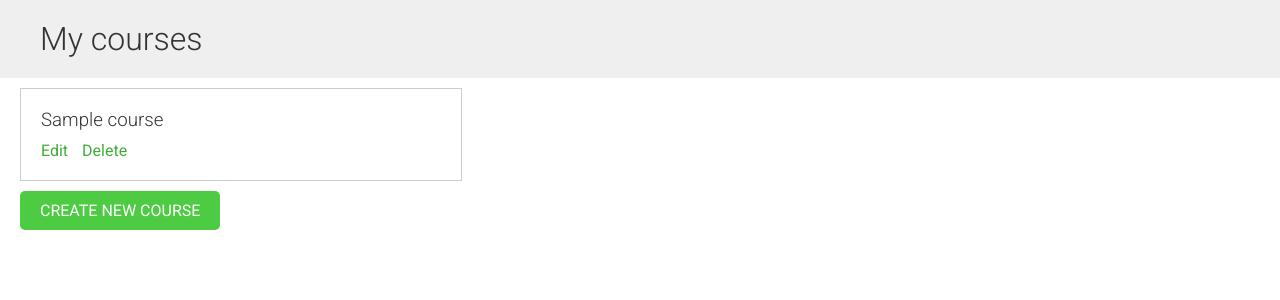
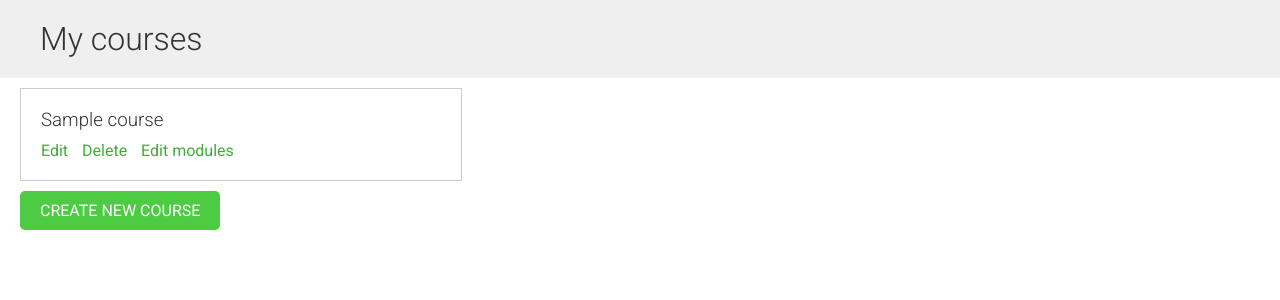
Before and after one commit to Kitayeu/educa, a Django app: page /course/mine/ in a window 1280 px wide. Shown: the part 54-354 px from the top of the page. Run offline with Django 4.2, Linux system fonts and the light colour scheme; a user stored in the database is signed in; tables that the repository leaves empty hold one stand-in row (values such as "Sample post").

Commit message:
Added link for edit modules

```diff
--- a/templates/courses/manage/course/list.html
+++ b/templates/courses/manage/course/list.html
@@ -11,6 +11,7 @@
                 <p>
                     <a href="{% url 'course_edit' course.id %}">Edit</a>
                     <a href="{% url 'course_delete' course.id %}">Delete</a>
+                    <a href="{% url 'course_module_update' course.id %}">Edit modules</a>
                 </p>
             </div>
         {% empty %}
```
